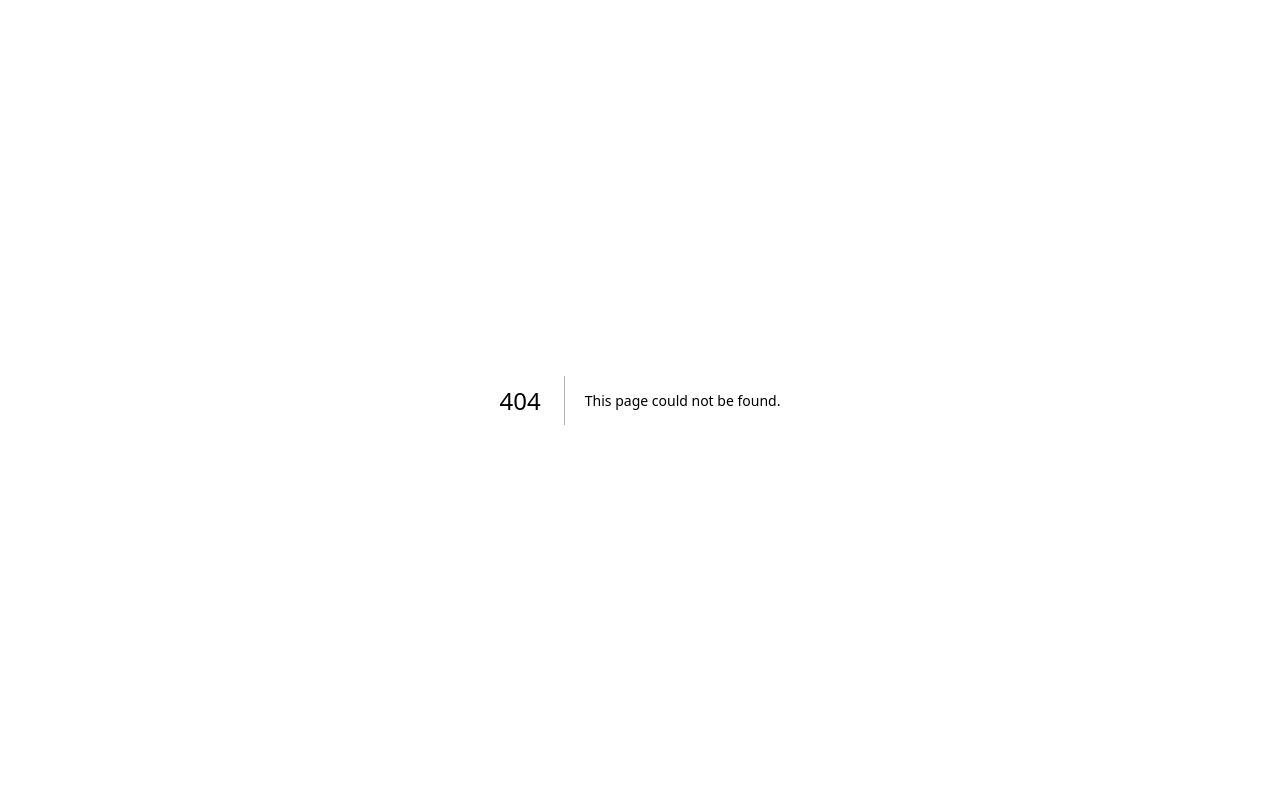
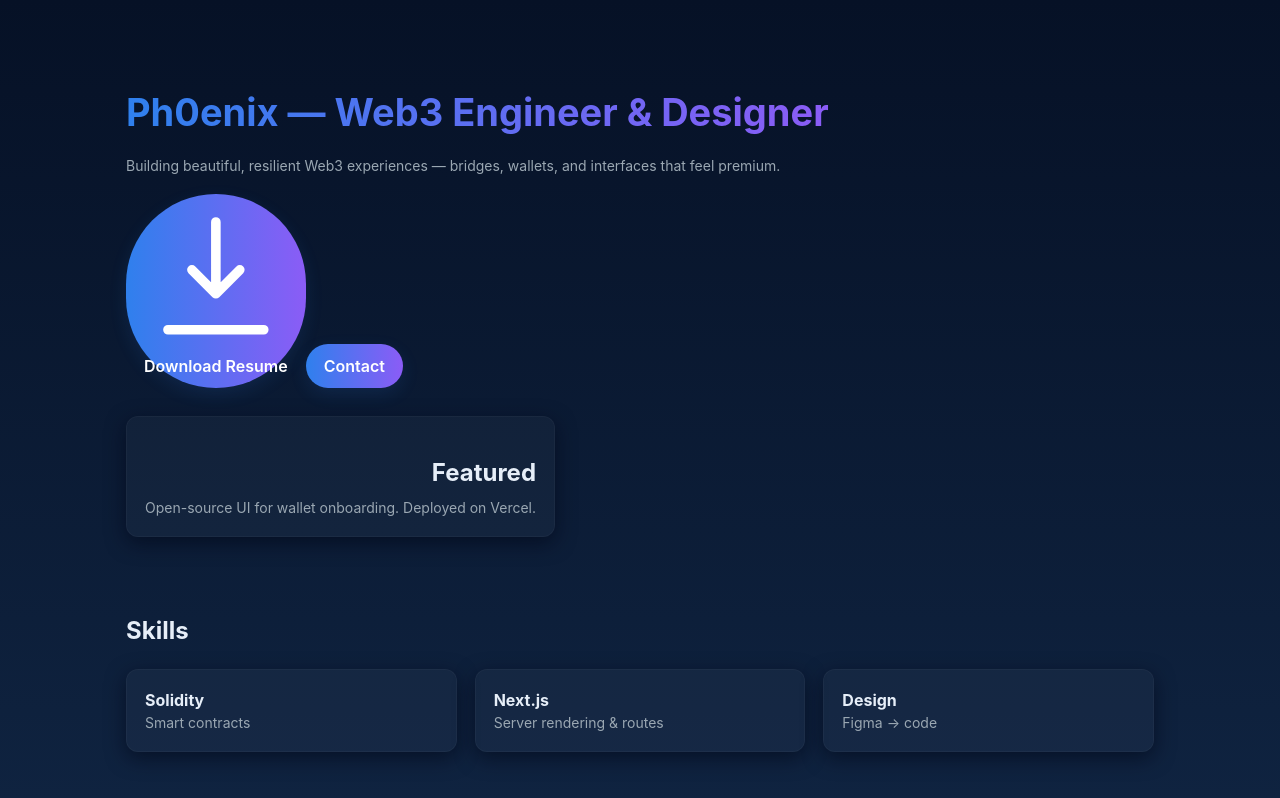
Before and after one commit to ekenegodwins22-eng/ph0enixweb3, a Next.js app: page / in a window 1280 px wide. Before the commit this address had no page. Built offline with nearby package versions, Linux system fonts and the light colour scheme.

Commit message:
Add files via upload

```diff
--- /dev/null
+++ b/pages/index.js
@@ -0,0 +1,37 @@
+
+import Link from 'next/link'
+
+export default function Home(){
+  return (
+    <main className="container">
+      <section className="hero anim-up">
+        <div className="left">
+          <h1>Ph0enix — Web3 Engineer & Designer</h1>
+          <p className="small">Building beautiful, resilient Web3 experiences — bridges, wallets, and interfaces that feel premium.</p>
+          <div className="resume-actions" style={{marginTop:18}}>
+            <a className="btn" href="/resume.pdf" download>
+              <svg className="icon-download" viewBox="0 0 24 24" fill="none" xmlns="http://www.w3.org/2000/svg"><path stroke="currentColor" strokeWidth="1.6" strokeLinecap="round" strokeLinejoin="round" d="M12 3v12M8 11l4 4 4-4M4 21h16"/></svg>
+              Download Resume
+            </a>
+            <a className="btn ghost" href="mailto:hello@ph0enix.example">Contact</a>
+          </div>
+        </div>
+        <div className="right" style={{minWidth:220, textAlign:'right'}}>
+          <div className="card pulse" style={{padding:18, borderRadius:12}}>
+            <h2 style={{marginBottom:6}}>Featured</h2>
+            <div className="small">Open-source UI for wallet onboarding. Deployed on Vercel.</div>
+          </div>
+        </div>
+      </section>
+
+      <section className="section anim-up" style={{marginTop:28}}>
+        <h2>Skills</h2>
+        <div className="grid" style={{marginTop:12}}>
+          <div className="card"><strong>Solidity</strong><div className="small">Smart contracts</div></div>
+          <div className="card"><strong>Next.js</strong><div className="small">Server rendering & routes</div></div>
+          <div className="card"><strong>Design</strong><div className="small">Figma -> code</div></div>
+        </div>
+      </section>
+    </main>
+  )
+}
```
